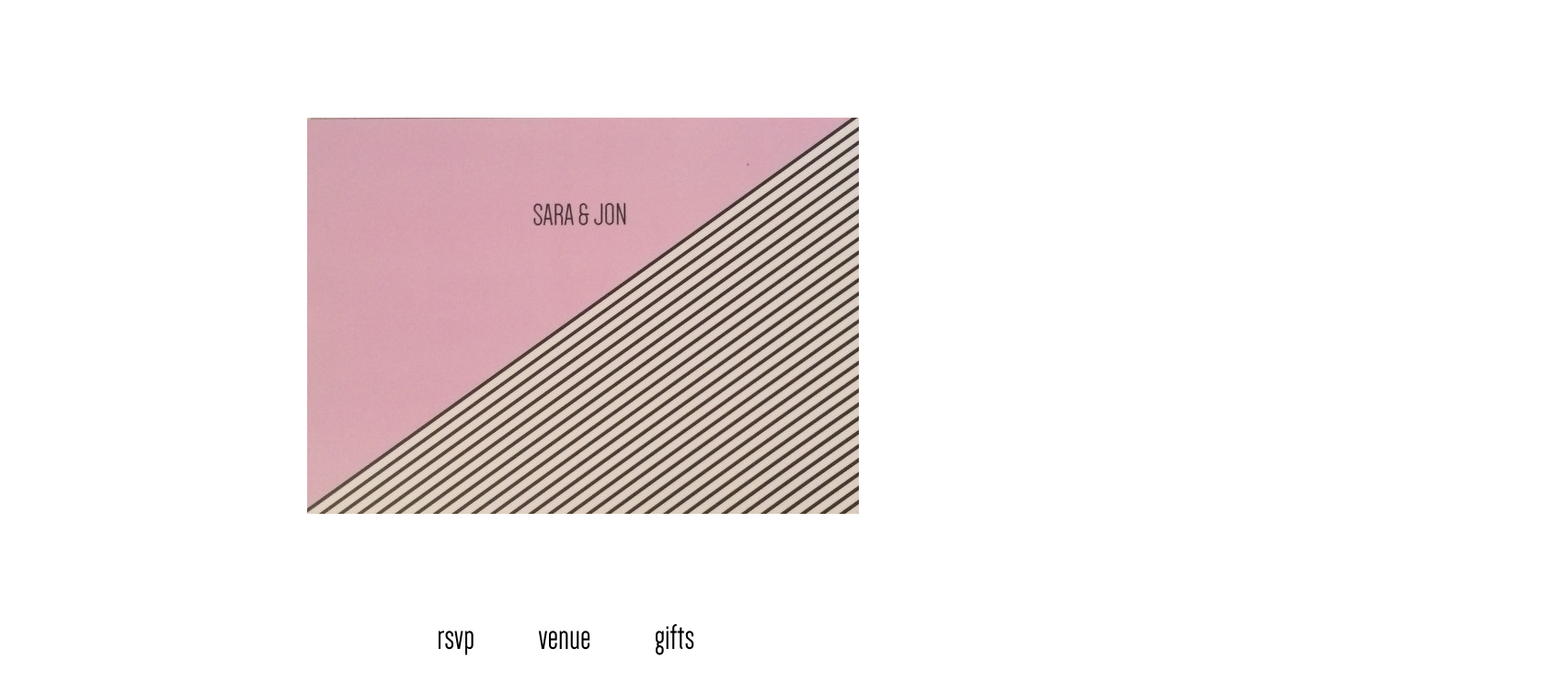
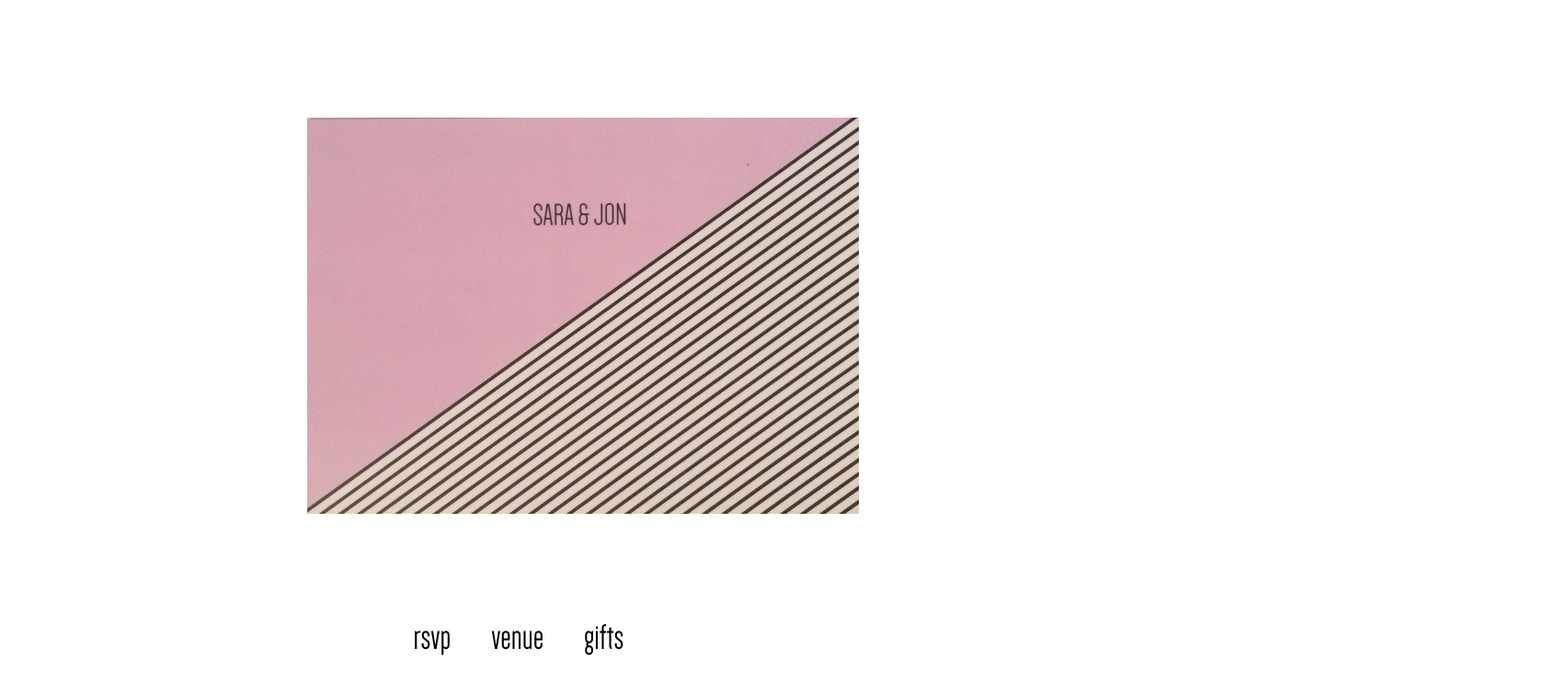
Before and after one commit to TractorMan/TractorMan.github.io, a plain HTML site: page index.html in a window 1280 px wide. Shown: the whole page at 92% size, 1691 px wide, since content can reach past the window. Drawn offline with Linux system fonts and the light colour scheme.

Commit message:
Update wedsite.css

```diff
--- a/wedsite.css
+++ b/wedsite.css
@@ -51,7 +51,7 @@ img{
 
 
 	height: 10%;
-	width: 100%;
+	width: 60%;
 }
 
 
```
